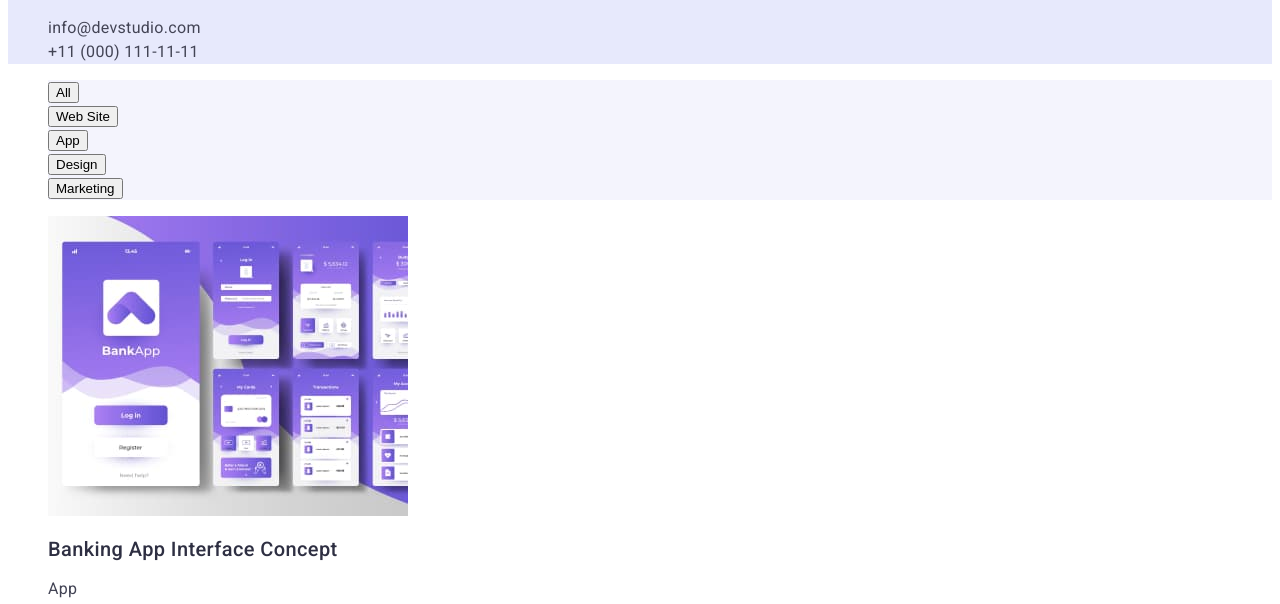
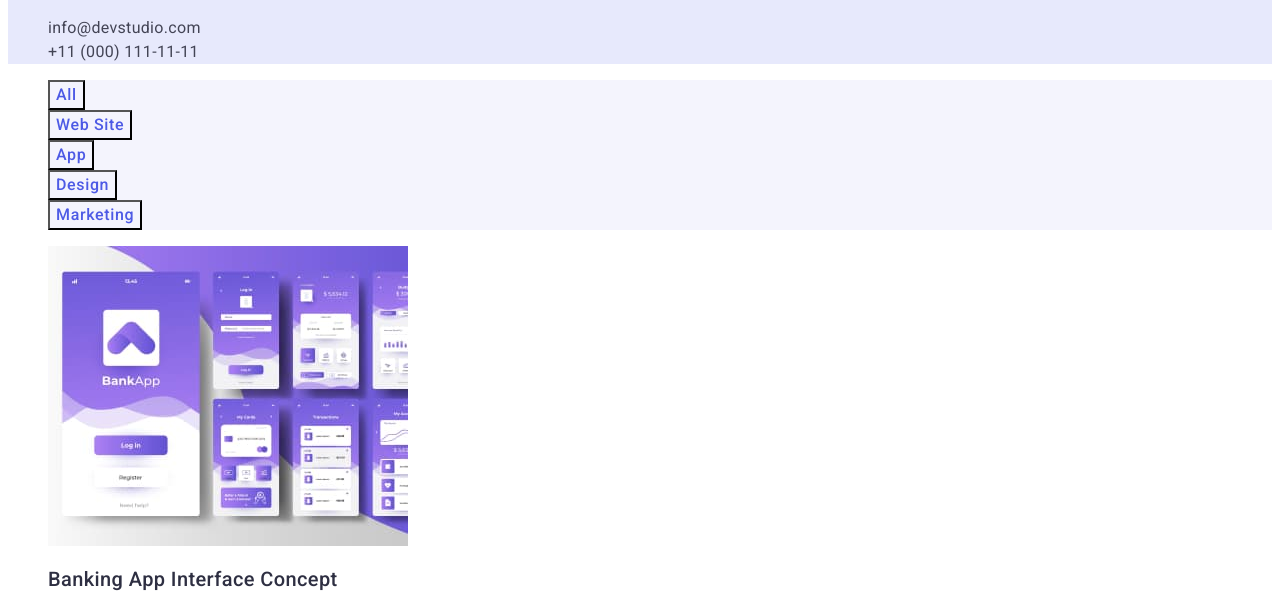
Before and after one commit to Rybchynskyi93/goit-markup-hw-02, a plain HTML site: page portfolio.html in a window 1280 px wide. Shown: the part 120-724 px from the top of the page. Drawn offline with Linux system fonts and the light colour scheme.

Commit message:
tursday8

```diff
--- a/css/styles.css
+++ b/css/styles.css
@@ -56,6 +56,9 @@ span {
 }
 
 .header-menu-item {
+}
+
+.header-menu-link {
   font-weight: 500;
   font-size: 16px;
   line-height: 1.5;
@@ -287,6 +290,16 @@ span {
   cursor: pointer;
   background: var(--section-bacground-color);
 }
+.main-btn-link {
+  font-family: "Roboto", sans-serif;
+  font-weight: 500;
+  font-size: 16px;
+  line-height: 1.5;
+  letter-spacing: 0.04em;
+  color: #4d5ae5;
+  cursor: pointer;
+  background: var(--section-bacground-color);
+}
 .main-btn-link:is(:hover, :focus) {
   color: #ffffff;
   background-color: #404bbf;
```
Also changed, not shown: index.html (+3 -3 lines).
